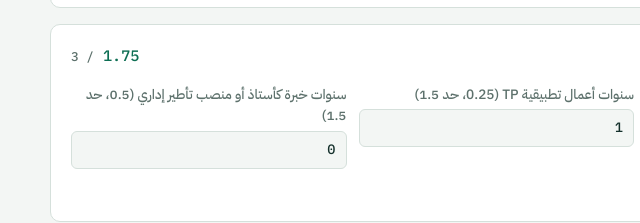
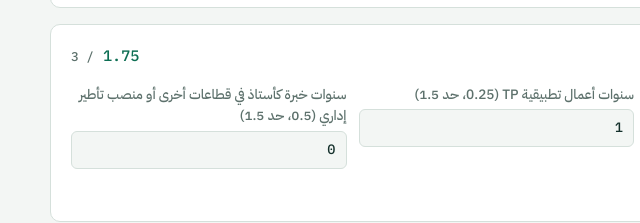
Before and after one commit to miloudi2439/mcb-simulator, a plain HTML site: page index.html in a window 1280 px wide. Shown: the part 1261-1484 px from the top of the page, 0-640 px from the left. Drawn offline with Linux system fonts and the light colour scheme.

Commit message:
Mention other sectors in experience label
Co-Authored-By: Claude Opus 5.5 <noreply@anthropic.com>
Claude-Session: https://claude.ai/code/session_01XdMegCzhjZFmKywBSVe9to

```diff
--- a/index.html
+++ b/index.html
@@ -161,7 +161,7 @@ footer{color:var(--muted);font-size:.8rem;max-width:80ch}
           <label>سداسيات دروس Cours (0.5، حد 3)<input type="number" id="cours" min="0" step="1" inputmode="numeric"></label>
           <label>سداسيات أعمال موجهة TD (0.25، حد 1.5)<input type="number" id="td" min="0" step="1" inputmode="numeric"></label>
           <label>سنوات أعمال تطبيقية TP (0.25، حد 1.5)<input type="number" id="tp" min="0" step="1" inputmode="numeric"></label>
-          <label>سنوات خبرة كأستاذ أو منصب تأطير إداري (0.5، حد 1.5)<input type="number" id="other" min="0" step="1" inputmode="numeric"></label>
+          <label>سنوات خبرة كأستاذ في قطاعات أخرى أو منصب تأطير إداري (0.5، حد 1.5)<input type="number" id="other" min="0" step="1" inputmode="numeric"></label>
         </div>
         <p class="hint" id="expHint"></p>
       </section>
```
